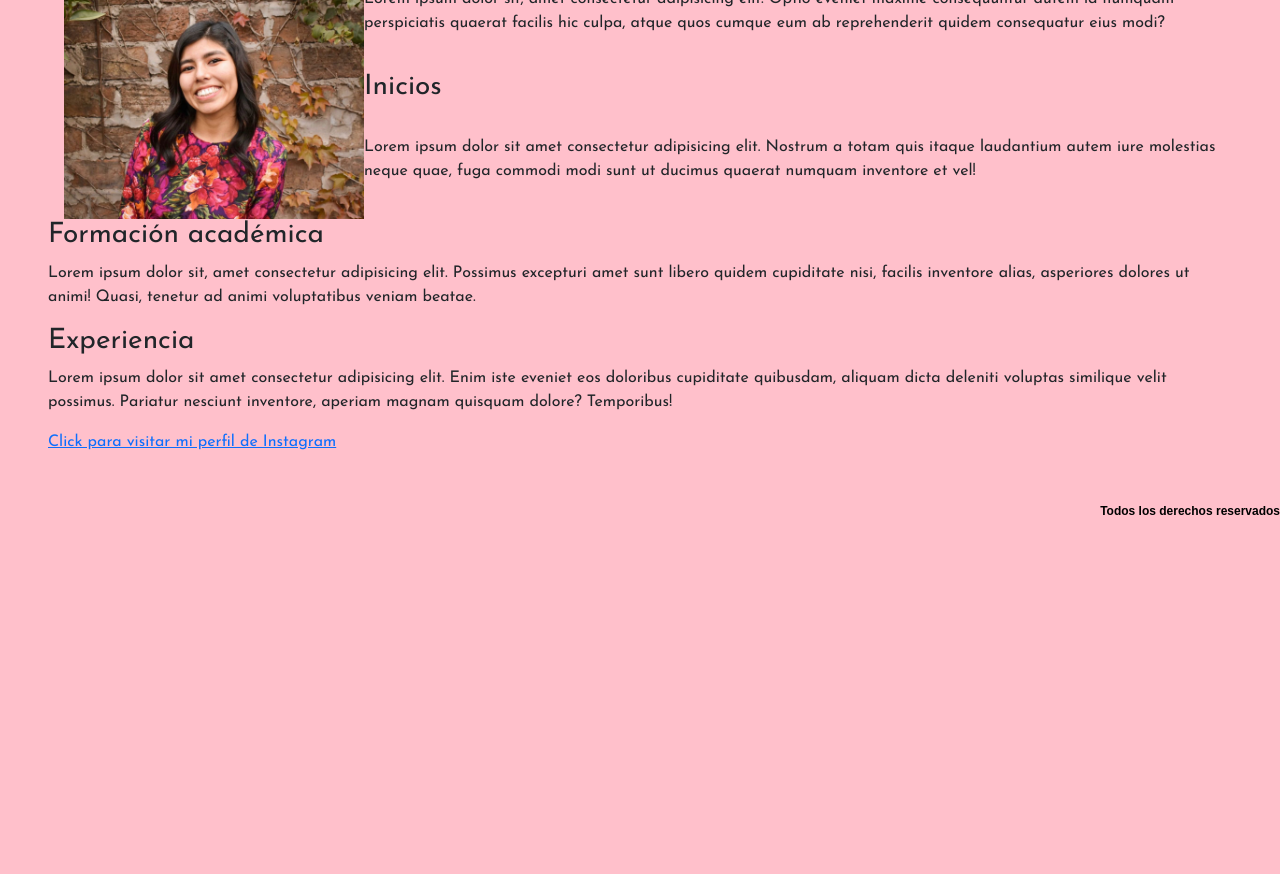
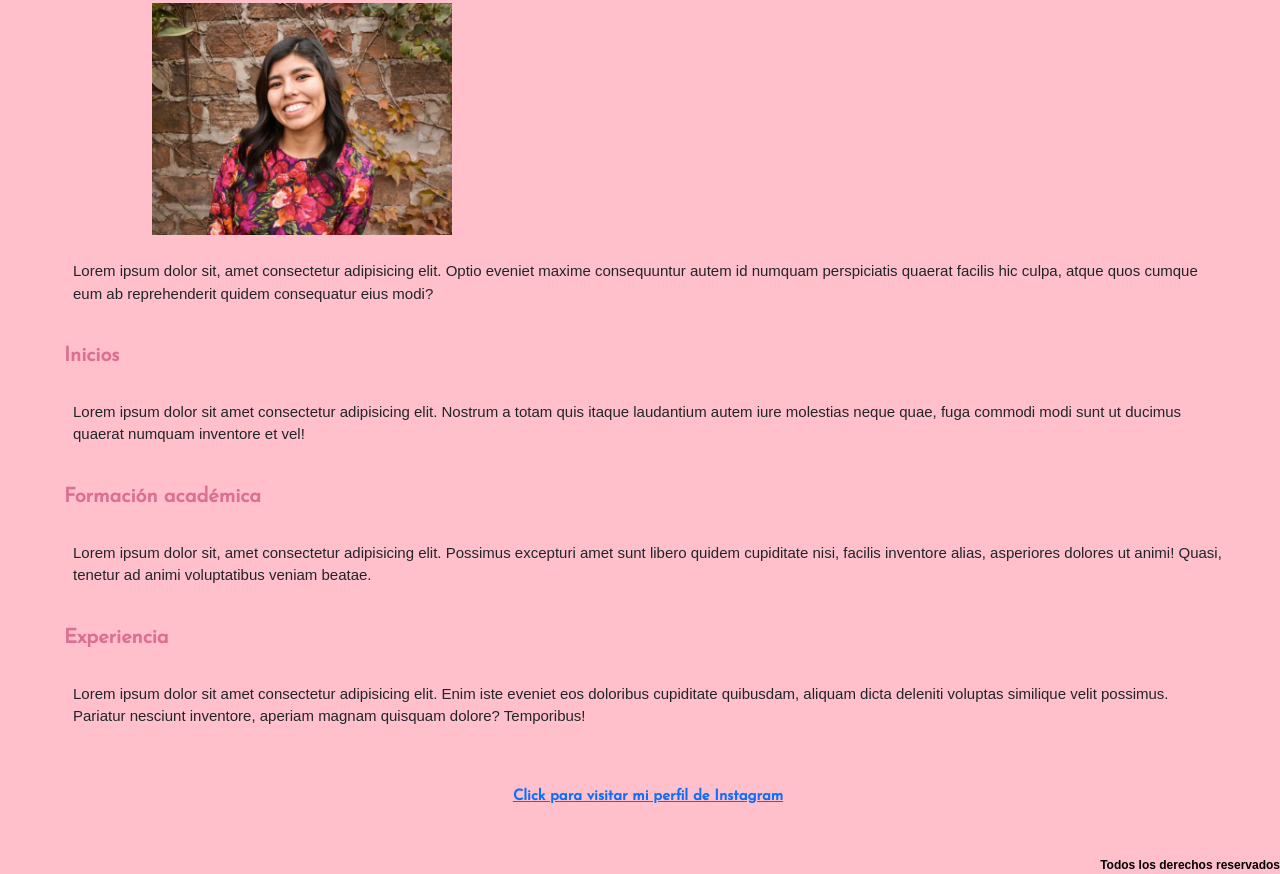
Before and after one commit to saragutierrezba/yaninaRojasStudioSASS, a website: page pages/sobremi.html in a window 1280 px wide. Shown: the part 433-1307 px from the top of the page. Before the commit the page ends 953 px from the top, so only its background shows below. Drawn offline with nearby package versions, Linux system fonts and the light colour scheme; a web font is replaced by a local one.

Commit message:
Migrando el proyecto completo a Sass

```diff
--- a/scss/style.scss
+++ b/scss/style.scss
@@ -3,6 +3,11 @@
 @import "utilities/listas";
 @import "utilities/mediaqueries";
 @import "utilities/productos";
+@import "utilities/acuarelatips";
+@import "utilities/sobremi";
+@import "utilities/contacto";
+
+
 /* reset */
 
 *{
--- a/scss/utilities/_sobremi.scss
+++ b/scss/utilities/_sobremi.scss
@@ -0,0 +1,193 @@
+/*Estilos de Sobre mí*/
+
+.sobremi__titulo{
+    font-weight: bolder;
+    font-size: 30px;
+    text-align: center;
+    font-family: 'Josefin Sans', sans-serif;
+    margin-bottom: 1rem;
+    margin-top: 1rem;
+    border: 2px palevioletred;
+    color: palevioletred;
+}
+
+.sobreMi{
+    display: grid;
+    grid-template-columns: auto auto ;
+    grid-template-rows: 1fr;
+    grid-template-areas: "sobremi__titulo sobremi__titulo"
+                         "imagen__yani imagen__yani"
+                         "texto__sobremi1 texto__sobremi1"
+                         "subtitulos__sobremi1 subtitulos__sobremi1"
+                         "texto__sobremi2 texto__sobremi2"
+                         "subtitulos__sobremi2 subtitulos__sobremi2"
+                         "texto__sobremi3 texto__sobremi3"
+                         "subtitulos__sobremi3 subtitulos__sobremi3"
+                         "texto__sobremi4 texto__sobremi4"
+                         "instagram__yani instagram__yani";
+}
+
+.sobremi__titulo{
+    grid-area: sobremi__titulo
+}
+
+.imagen__yani{
+    grid-area: imagen__yani;
+}
+
+.texto__sobremi1{
+    grid-area: texto__sobremi1;
+
+}
+
+.subtitulos__sobremi1{
+    grid-area: subtitulos__sobremi1;
+}
+
+.texto__sobremi2{
+    grid-area: texto__sobremi2;
+}
+
+.subtitulos__sobremi2{
+    grid-area: subtitulos__sobremi2;
+}
+
+.texto__sobremi3{
+    grid-area: texto__sobremi3;
+}
+
+.subtitulos__sobremi3{
+    grid-area: subtitulos__sobremi3;
+}
+
+.texto__sobremi4{
+    grid-area: texto__sobremi4;
+}
+
+.instagram__yani{
+    grid-area: instagram__yani;
+}
+
+
+
+.imagen__yani{
+    width: 300px;
+    margin-left: 6.5rem;
+}
+
+.subtitulos__sobremi1{
+    font-weight: bolder;
+    font-size: 20px;
+    text-align: left;
+    font-family: 'Josefin Sans', sans-serif;
+    margin-left: 1rem;
+    margin-top: 0.8rem;
+    border: 2px palevioletred;
+    color: palevioletred;
+}
+
+.subtitulos__sobremi2{
+    font-weight: bolder;
+    font-size: 20px;
+    text-align: left;
+    font-family: 'Josefin Sans', sans-serif;
+    margin-left: 1rem;
+    margin-top: 0.8rem;
+    border: 2px palevioletred;
+    color: palevioletred;
+}
+
+.subtitulos__sobremi3{
+    font-weight: bolder;
+    font-size: 20px;
+    text-align: left;
+    font-family: 'Josefin Sans', sans-serif;
+    margin-left: 1rem;
+    margin-top: 0.8rem;
+    border: 2px palevioletred;
+    color: palevioletred;
+}
+
+
+.texto__sobremi1{
+    font-size: 15px;
+    font-family: Arial, Helvetica, sans-serif;
+    text-align: left;
+    margin-left: 15px;
+    margin-top: 15px;
+    background-color: pink;
+    padding: 10px;
+    border: 5px;
+    border-radius: 15px;
+}
+
+.texto__sobremi2{
+    font-size: 15px;
+    font-family: Arial, Helvetica, sans-serif;
+    text-align: left;
+    margin-left: 15px;
+    margin-top: 15px;
+    background-color: pink;
+    padding: 10px;
+    border: 5px;
+    border-radius: 15px;
+}
+
+.texto__sobremi3{
+    font-size: 15px;
+    font-family: Arial, Helvetica, sans-serif;
+    text-align: left;
+    margin-left: 15px;
+    margin-top: 15px;
+    background-color: pink;
+    padding: 10px;
+    border: 5px;
+    border-radius: 15px;
+}
+
+.texto__sobremi4{
+    font-size: 15px;
+    font-family: Arial, Helvetica, sans-serif;
+    text-align: left;
+    margin-left: 15px;
+    margin-top: 15px;
+    background-color: pink;
+    padding: 10px;
+    border: 5px;
+    border-radius: 15px;
+}
+
+.instagram__yani{
+    font-weight: bolder;
+    font-size: 15px;
+    text-align: center;
+    font-family: 'Josefin Sans', sans-serif;
+    margin-left: 1rem;
+    margin-top: 2rem;
+}
+/*Estilos de Contacto*/
+
+.formulario__titulo{
+    font-weight: bolder;
+    font-size: 30px;
+    text-align: left;
+    font-family: 'Josefin Sans', sans-serif;
+    margin-left: 15px;
+    color: palevioletred;
+}
+
+main form fieldset legend:hover{
+    color: black;
+    font-weight: bold;
+}
+
+.formulario__contacto{
+    font-size: 15px;
+    font-family: Arial, Helvetica, sans-serif;
+    text-align: left;
+    margin: 15px;
+    background-color: rgb(243, 231, 233);
+    padding: 10px;
+    border: 5px;
+    border-radius: 15px;
+}
```
Also changed, not shown: css/main.css.
